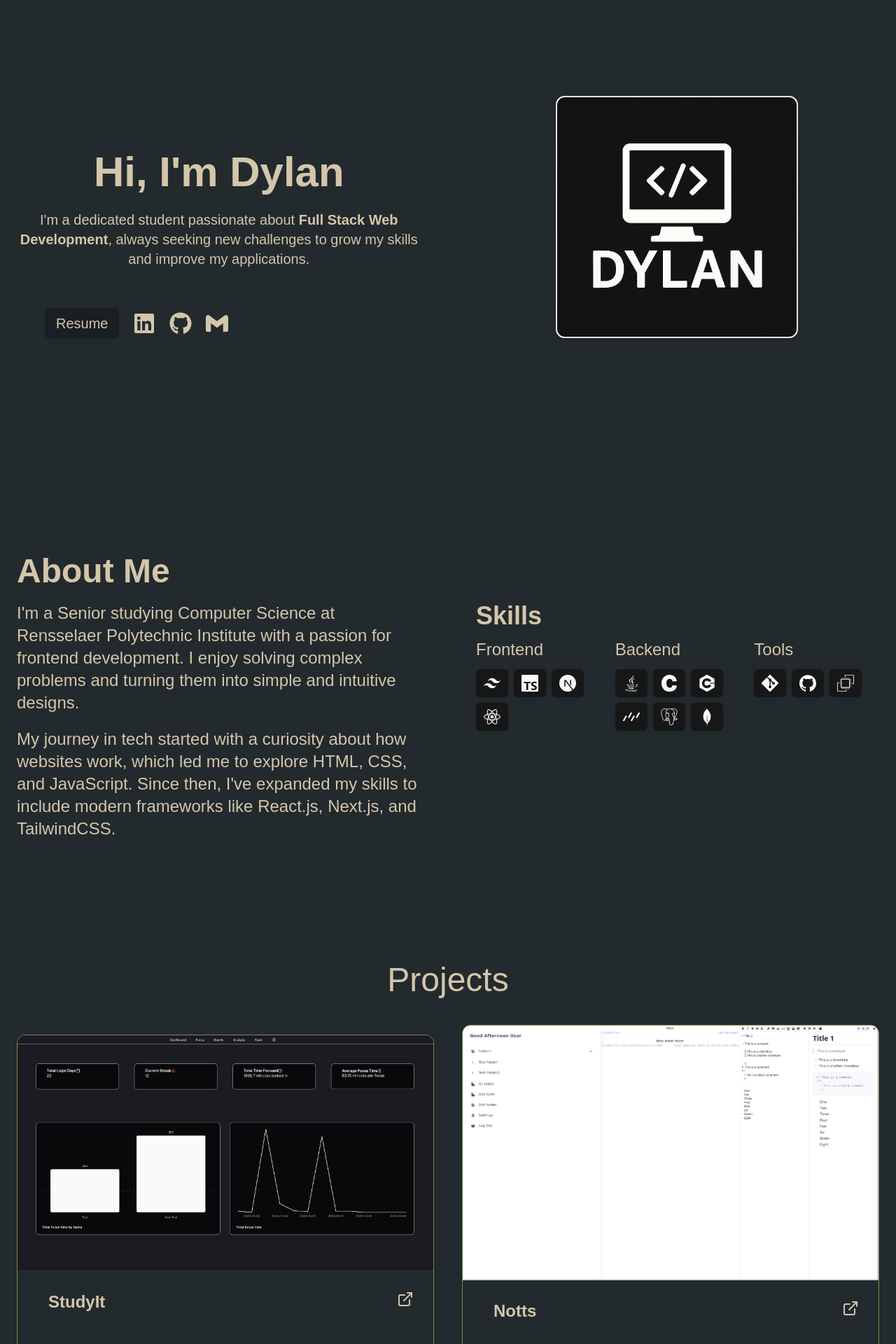
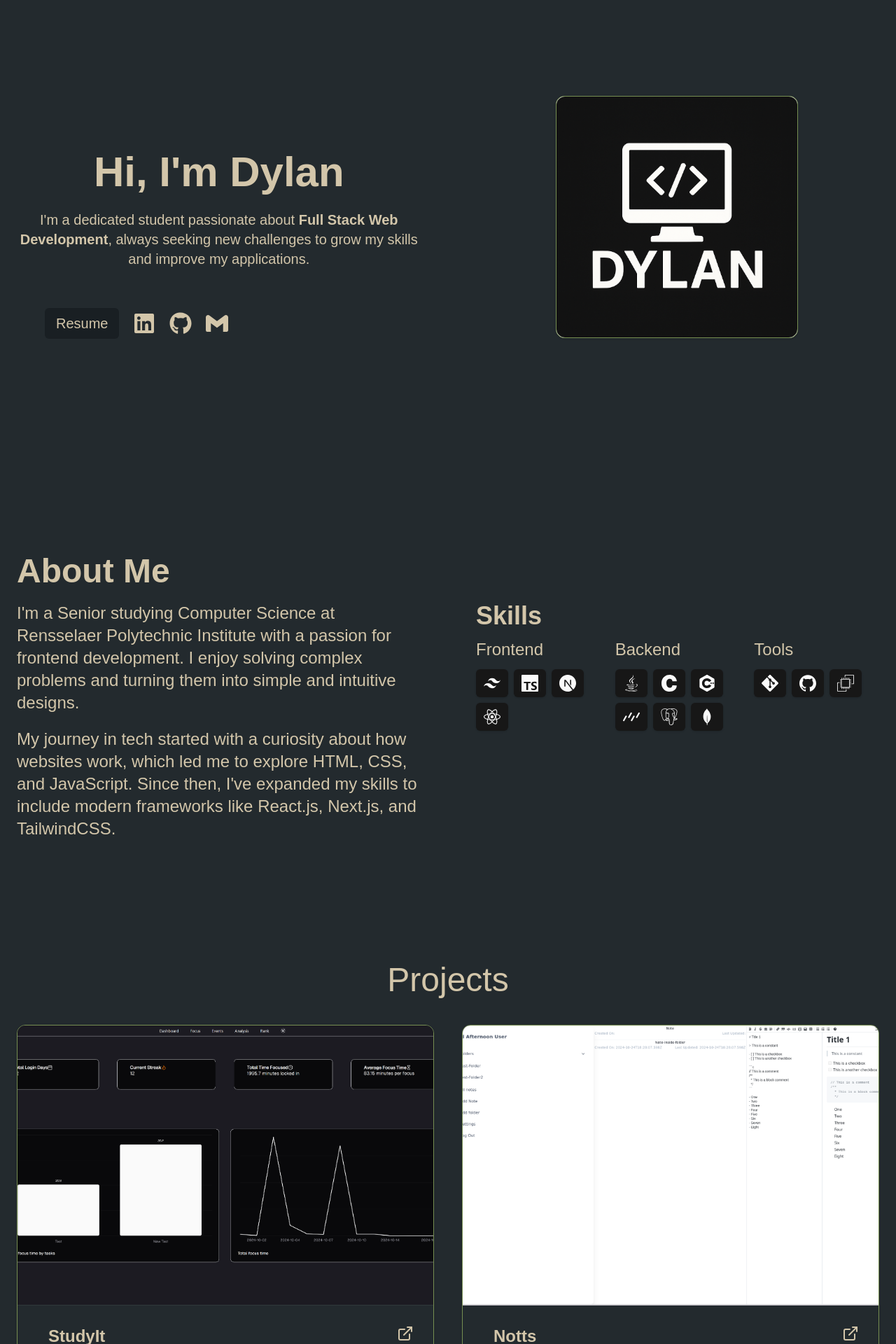
Before and after one commit to Aeonoi/Aeonoi.github.io, a Next.js app: page / in a window 1280 px wide. Shown: the part 160-2080 px from the top of the page at 70% size. Built offline with nearby package versions, Linux system fonts and the light colour scheme.

Commit message:
fix uneven project cards

```diff
--- a/app/page.tsx
+++ b/app/page.tsx
@@ -2,7 +2,6 @@ import About from "@/components/about";
 import Hero from "@/components/hero";
 import Navbar from "@/components/navbar";
 import Projects from "@/components/projects";
-import Resume from "@/components/resume";
 import Transition from "@/components/transition";
 
 const Home: React.FC = () => {
--- a/biome.json
+++ b/biome.json
@@ -1,9 +1,5 @@
 {
   "$schema": "https://biomejs.dev/schemas/1.8.3/schema.json",
-  "files": {
-    "include": ["components", "app", "lib", "models", ".next/types/**/*.ts"],
-    "ignore": ["**/node_modules", "**/.*/"]
-  },
   "formatter": {
     "enabled": true,
     "formatWithErrors": false,
--- a/components/hero.tsx
+++ b/components/hero.tsx
@@ -61,8 +61,8 @@ const Hero: React.FC = () => {
           </div>
         </div>
         <div className="flex items-center justify-center">
-          <Card className="w-3/5">
-            <div className="relative border rounded-xl overflow-hidden">
+          <Card className="w-3/5 border rounded-xl border-[#778f52]">
+            <div className="relative rounded-xl border-[#778f52] overflow-hidden">
               <Image
                 src={"/icon.png"}
                 alt={"icon"}
--- a/components/project-card.tsx
+++ b/components/project-card.tsx
@@ -21,7 +21,7 @@ const ProjectCard: React.FC<Props> = ({
 }: Props) => {
   return (
     <Card className="overflow-hidden group bg-background border border-[#778f52]">
-      <div className="relative overflow-hidden max-h-[25rem]">
+      <div className="relative overflow-hidden h-[25rem]">
         <Image
           src={image}
           alt={title}
@@ -33,7 +33,7 @@ const ProjectCard: React.FC<Props> = ({
         />
       </div>
       <CardContent>
-        <div className="m-3 grid grid-rows-3 text-[#d3c6aa]">
+        <div className="m-3 grid grid-rows-3 text-[#d3c6aa] h-[37vh]">
           {/* Title */}
           <div className="flex font-bold text-2xl justify-between w-full m-2 mt-4">
             <div>{title}</div>
--- a/components/projects.tsx
+++ b/components/projects.tsx
@@ -1,14 +1,9 @@
-import Background from "./background";
 import ProjectCard from "./project-card";
 
 const Projects: React.FC = () => {
   return (
-    <main className="scroll-m-14">
-      <Background>
-        <p
-          id="projects"
-          className="text-5xl items-center text-center text-[#d3c6aa] scroll-m-14 lg:m-10"
-        >
+    <main id="projects" className="scroll-m-14">
+      <p className="text-5xl items-center text-center text-[#d3c6aa] scroll-m-14 lg:m-10">
         Projects
       </p>
       {/* TODO: Add current working project */}
@@ -39,7 +34,6 @@ const Projects: React.FC = () => {
           stack={["Preact.js", "Electron.js", "MongoDB"]}
         />
       </div>
-      </Background>
     </main>
   );
 };
```
Lines whose indentation alone changed are shown as unchanged.
